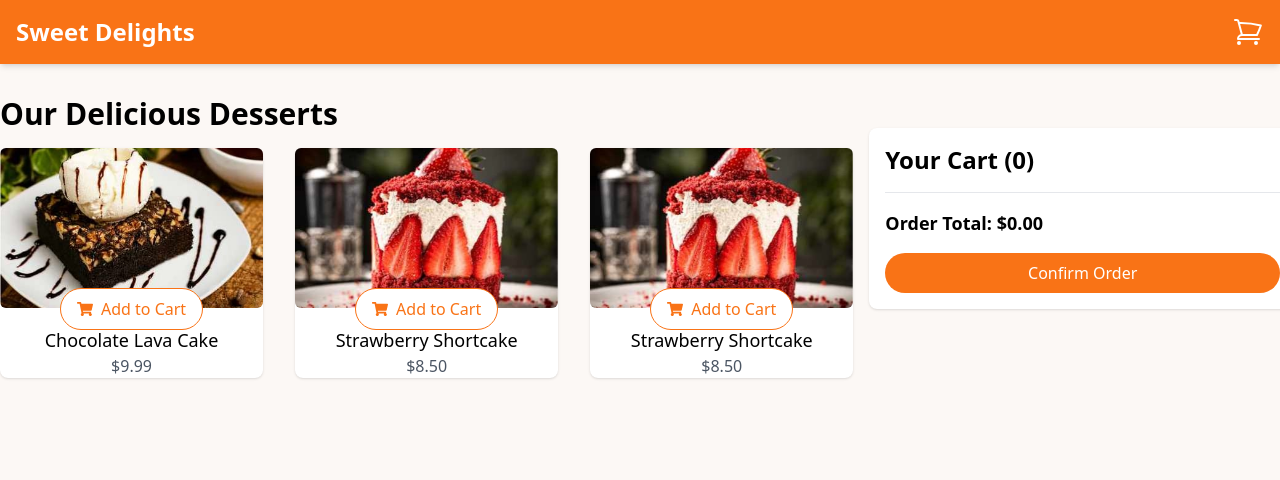
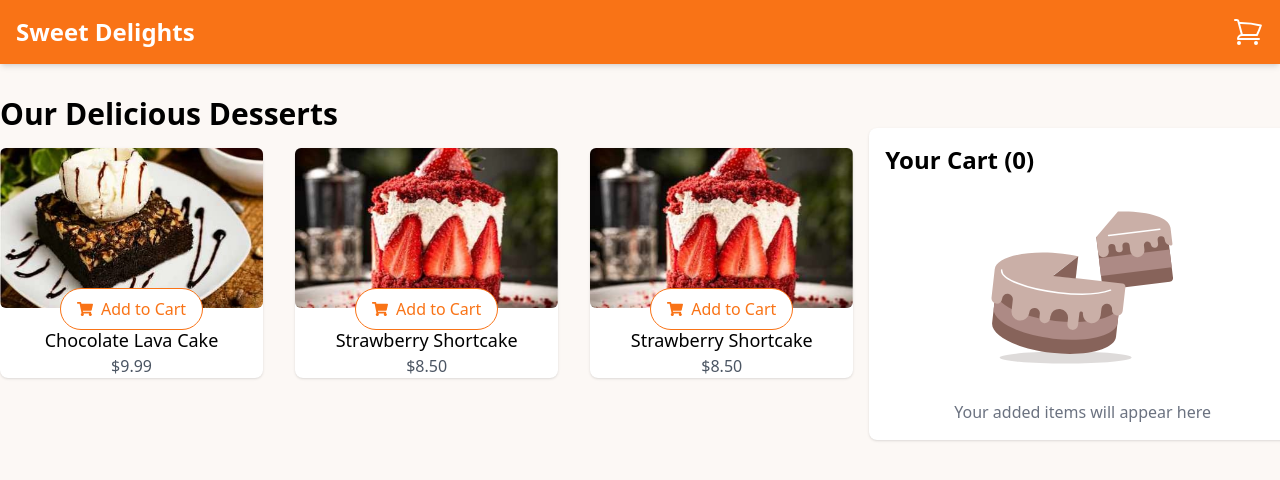
Before and after one commit to delfinjfb/product-list-cart-fem, a React (Create React App) app: page / in a window 1280 px wide. Shown: the top 480 px of the page. Built offline with nearby package versions, Linux system fonts and the light colour scheme.

Commit message:
Cart empty

```diff
--- a/src/components/Cart.jsx
+++ b/src/components/Cart.jsx
@@ -1,5 +1,6 @@
 // src/components/Cart.jsx
 import React from "react";
+import emptyCartImage from "./images/illustration-empty-cart.svg";
 
 const Cart = ({cartItems, onRemoveFromCart, onConfirmOrder}) => {
 	const getTotalPrice = () => {
@@ -13,9 +14,20 @@ const Cart = ({cartItems, onRemoveFromCart, onConfirmOrder}) => {
 			<h2 className="text-2xl font-bold mb-4">
 				Your Cart ({cartItems.length})
 			</h2>
+
+			{cartItems.length === 0 ? (
+				<div className="flex flex-col items-center">
+					<img src={emptyCartImage} alt="Empty Cart" className="w-48 mb-4" />
+					<p className="text-gray-500">Your added items will appear here</p>
+				</div>
+			) : (
+				<>
 					<ul>
 						{cartItems.map((item, index) => (
-					<li key={index} className="flex justify-between items-center mb-4">
+							<li
+								key={index}
+								className="flex justify-between items-center mb-4"
+							>
 								<div>
 									<h3 className="text-lg font-medium">{item.name}</h3>
 									<p className="text-gray-600">
@@ -40,6 +52,8 @@ const Cart = ({cartItems, onRemoveFromCart, onConfirmOrder}) => {
 							Confirm Order
 						</button>
 					</div>
+				</>
+			)}
 		</div>
 	);
 };
```
Lines whose indentation alone changed are shown as unchanged.
